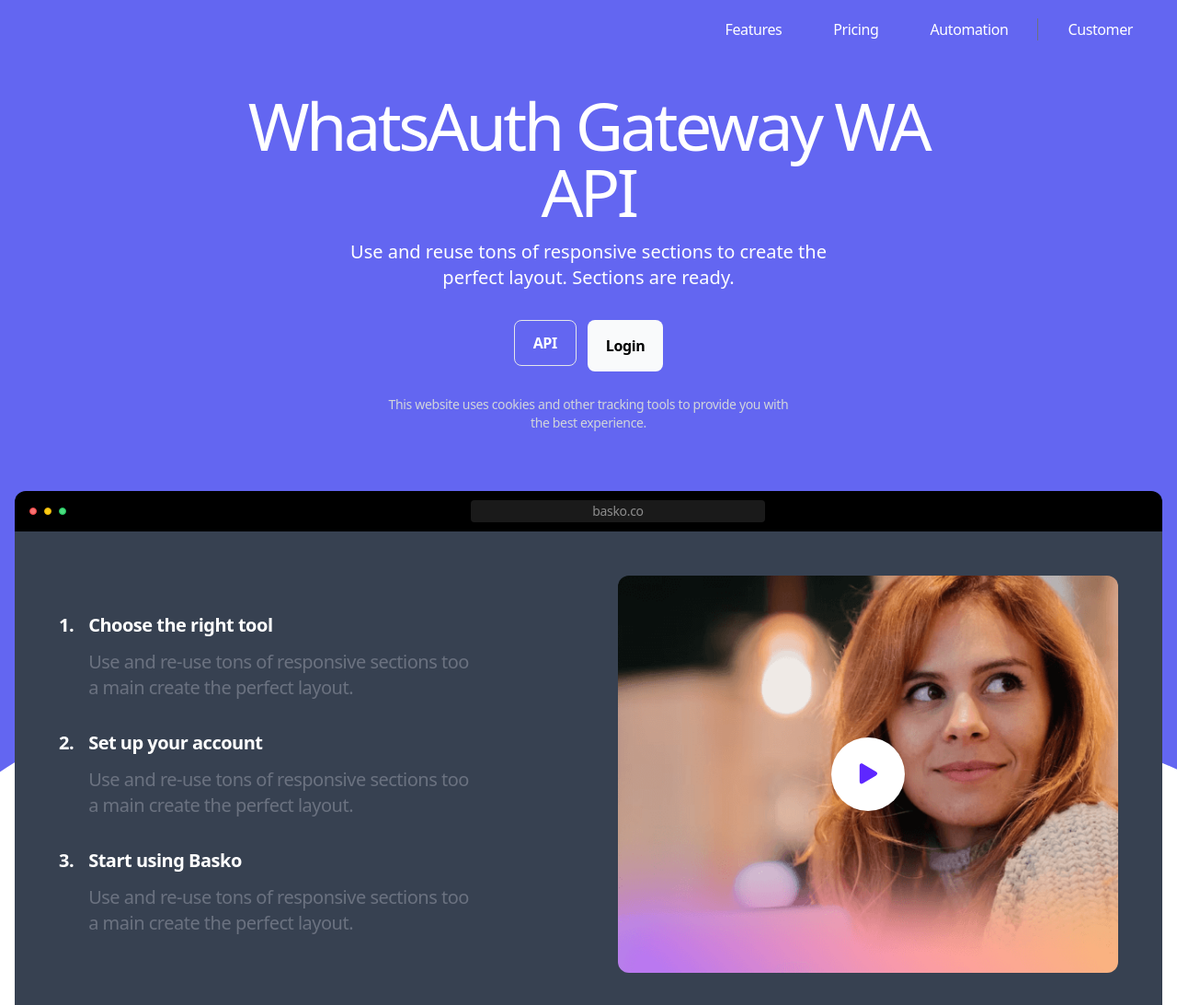
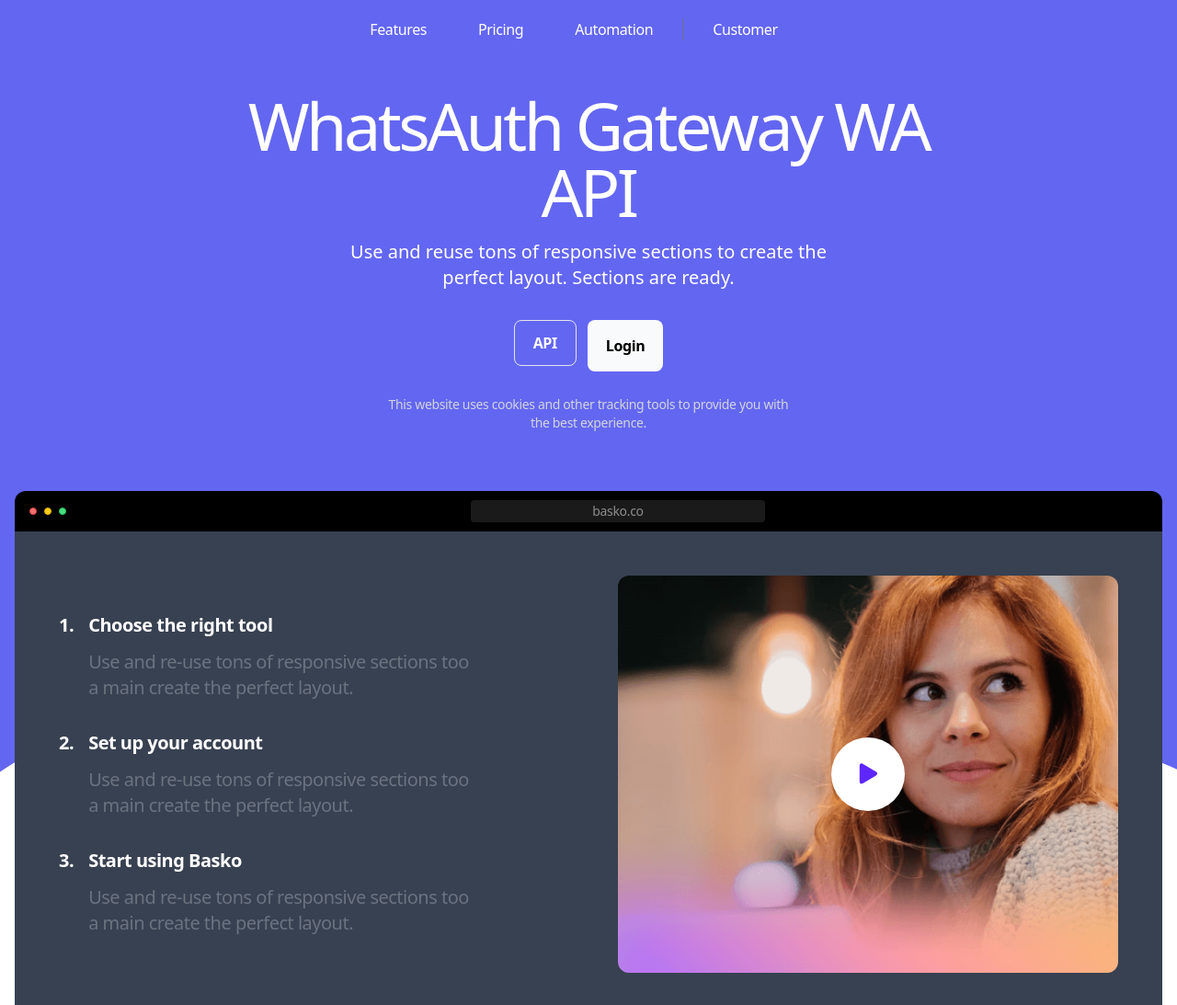
Before and after one commit to waulbi/waulbi.github.io, a plain HTML site: page index.html in a window 1280 px wide. Shown: the top 1093 px of the page at 92% size. Drawn offline with nearby package versions, Linux system fonts and the light colour scheme; a web font is replaced by a local one.

Commit message:
buat menu nav, add justify center

```diff
--- a/index.html
+++ b/index.html
@@ -17,14 +17,11 @@
       <section class="overflow-hidden" x-data="{ mobileNavOpen: false }">
         <div class="bg-indigo-500">
           <div class="container px-4 mx-auto">
-            <div class="flex items-center justify-between py-5">
+            <div class="flex justify-center py-5">
               <div class="w-auto">
-
-              </div>
-              <div class="w-auto">
-                <div class="flex flex-wrap items-center">
+                <div class="flex flex-wrap items-center justify-center">
                   <div class="w-auto hidden lg:block">
-                    <ul class="flex items-center mr-8">
+                    <ul class="flex items-center justify-center mr-8">
                       <li class="mr-14 font-medium text-white hover:text-gray-200 tracking-tight"><a href="#">Features</a></li>
                       <li class="mr-14 font-medium text-white hover:text-gray-200 tracking-tight"><a href="#">Pricing</a></li>
                       <li class="mr-8 font-medium text-white hover:text-gray-200 tracking-tight border-r border-gray-500 pr-8"><a href="#">Automation</a></li>
@@ -32,7 +29,7 @@
                     </ul>
                   </div>
                   <div class="w-auto hidden lg:block">
-
+                    <!-- Bagian ini dibiarkan kosong karena tidak ada konten -->
                   </div>
                   <div class="w-auto lg:hidden">
                     <button x-on:click="mobileNavOpen = !mobileNavOpen">
@@ -46,6 +43,8 @@
               </div>
             </div>
           </div>
+        </div>
+
           <div :class="{'block': mobileNavOpen, 'hidden': !mobileNavOpen}" class="hidden fixed top-0 left-0 bottom-0 w-4/6 sm:max-w-xs z-50">
             <div x-on:click="mobileNavOpen = !mobileNavOpen" class="fixed inset-0 bg-gray-800 opacity-80"></div>
             <nav class="relative z-10 px-9 pt-8 bg-black h-full overflow-y-auto">
```
